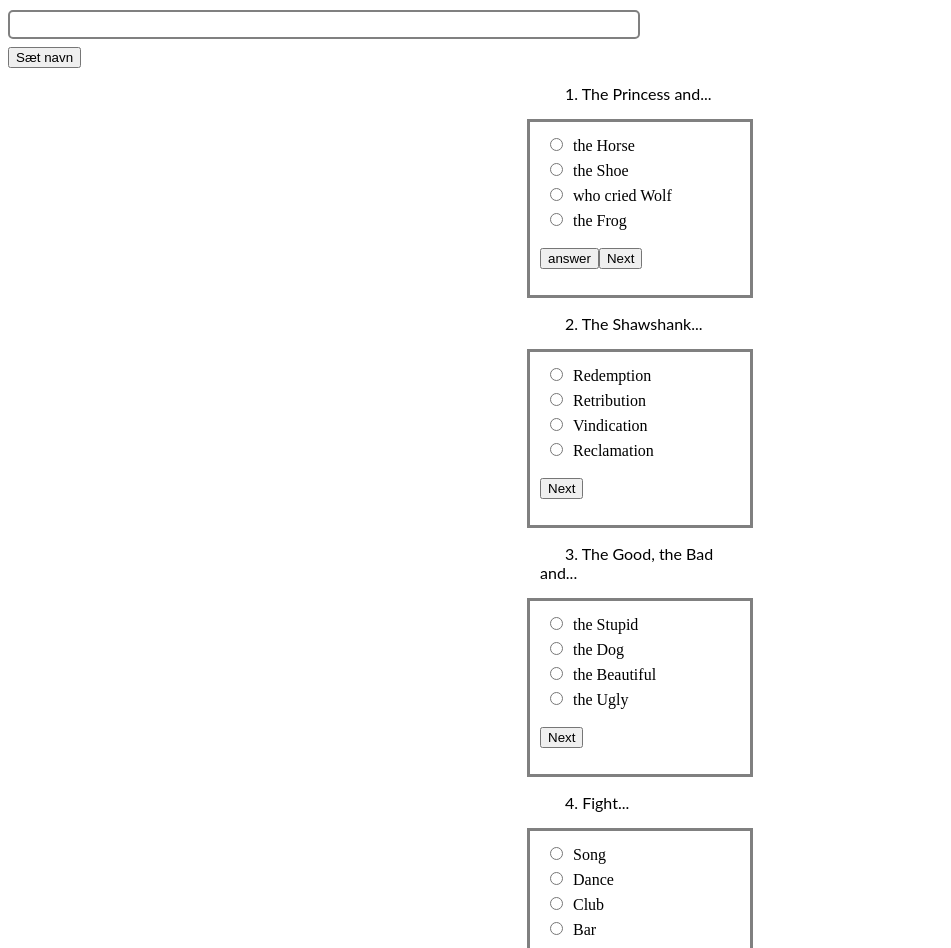
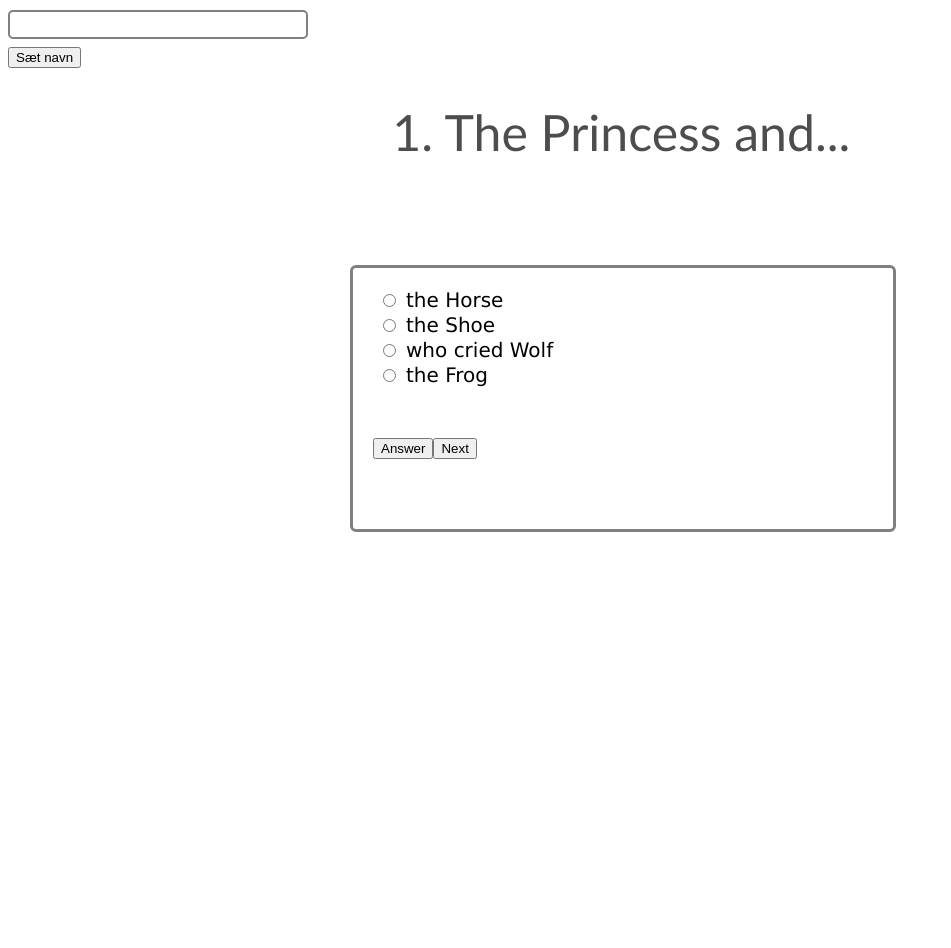
Before and after one commit to jisnjf/quiz, an Angular app: page / in a window 1280 px wide. Shown: the part 84-1032 px from the top of the page, without its empty margins (0-951 px from the left). After the commit the page ends 800 px from the top, so only its background shows below. Built offline with nearby package versions, Linux system fonts and the light colour scheme.

Commit message:
3 files modified

```diff
--- a/src/app/app.component.css
+++ b/src/app/app.component.css
@@ -1,22 +1,32 @@
 p {
-  font-family: Lato;
+  font-family: 'Gill Sans', 'Gill Sans MT', Calibri, 'Trebuchet MS', sans-serif;
+  font-size: 50px;
 }
+
 
 .sporgsmaal {
   margin: auto;
-  width: 200px;
-  border: 3px;
-  padding: 0px;
-  text-align: left;
-  text-indent: 25px
+  width: 600px;
+  text-align: center;
+  text-indent: 25px;
+  color: rgb(77, 77, 77);
+  position: fixed;
+  right: 29%;
+  bottom: 63%;
 }
 
 .radio {
- margin: auto;
-  width: 200px;
+  width: 500px;
   border: 3px solid gray;
-  padding: 010px;
+  padding: 20px;
   text-align: left;
+  position: fixed;
+  right: 30%;
+  bottom: 23%;
+  font-family: 'Lucida Sans', 'Lucida Sans Regular', 'Lucida Grande', 'Lucida Sans Unicode', Geneva, Verdana, sans-serif;
+  font-size: 20px;
+  border-radius: 6px;
+  margin: auto;
 }
 
 input[type=radio] {
@@ -26,7 +36,7 @@
 
 
 input[type=text] {
-  width: 50%;
+  width: 300px;
   padding: 5px;
   margin: 8px 0px;
   box-sizing: border-box ;
--- a/src/app/app.component.html
+++ b/src/app/app.component.html
@@ -7,18 +7,20 @@
   <input type="text" id="name" [(ngModel)]="input" name="name"><br>
   <button type="button" (click)="SaveName()">Sæt navn</button>
 </form>
-<div *ngIf="correct" >
+<div *ngIf="correct ===true" >
 rigtigt!!!
-
 </div>
-<div class="sporgsmaal">
+<div *ngIf="correct ===false">
+  forkert!!!
+</div>
+<div *ngIf="questionIndex===1"class="sporgsmaal">
 <p>
   1. The Princess and...
 </p>
 <!-- Svar muligheder -->
 </div>
 
-<div class="radio">
+<div *ngIf="questionIndex===1"class="radio">
 <form >
   <input type="radio" value="1" (click)="setSelected(1)" >
   <label for="wrong">the Horse</label><br>
@@ -30,18 +32,18 @@
   <label for="right">the Frog</label>
 
   <p>
-    <button (click)="submit(1)"> answer</button>
+    <button (click)="submit(1)"> Answer</button>
     <button (click)="next()">Next</button>
     </p>
 </form>
 </div>
-<div class="sporgsmaal">
+<div *ngIf="questionIndex===2"class="sporgsmaal">
 <p>
   2. The Shawshank...
 </p>
 <!-- Svar muligheder -->
 </div>
-<div class="radio">
+<div *ngIf="questionIndex===2"class="radio">
 <form >
   <input type="radio" value="1" (click)="setSelected(1)" >
   <label for="right">Redemption</label><br>
@@ -51,16 +53,19 @@
   <label for="wrong">Vindication</label><br>
   <input type="radio" value="4"(click)="setSelected(4)">
   <label for="wrong">Reclamation</label>
-  <p><button (click)="submit(2)">Next</button></p>
+  <p>
+    <button (click)="submit(2)"> answer</button>
+    <button (click)="next()">Next</button>
+    </p>
 </form>
 </div>
-<div class="sporgsmaal">
+<div *ngIf="questionIndex===3"class="sporgsmaal">
 <p>
   3. The Good, the Bad and...
 </p>
 <!-- Svar muligheder -->
 </div>
-<div class="radio">
+<div *ngIf="questionIndex===3"class="radio">
 <form >
   <input type="radio" value="1" (click)="setSelected(1)" >
   <label for="wrong">the Stupid</label><br>
@@ -70,16 +75,19 @@
   <label for="wrong">the Beautiful</label><br>
   <input type="radio" value="4"(click)="setSelected(4)">
   <label for="right">the Ugly</label>
-  <p><button (click)="submit(3)">Next</button></p>
+  <p>
+    <button (click)="submit(3)"> answer</button>
+    <button (click)="next()">Next</button>
+    </p>
 </form>
 </div>
-<div class="sporgsmaal">
+<div *ngIf="questionIndex===4"class="sporgsmaal">
 <p>
   4. Fight...
 </p>
 <!-- Svar muligheder -->
 </div>
-<div class="radio">
+<div *ngIf="questionIndex===4"class="radio">
 <form >
   <input type="radio" value="1" (click)="setSelected(1)" >
   <label for="wrong">Song</label><br>
@@ -89,16 +97,19 @@
   <label for="right">Club</label><br>
   <input type="radio" value="4"(click)="setSelected(4)">
   <label for="wrong">Bar</label>
-  <p><button (click)="submit(4)">Next</button></p>
+  <p>
+    <button (click)="submit(4)"> answer</button>
+    <button (click)="next()">Next</button>
+    </p>
 </form>
 </div>
-<div class="sporgsmaal">
+<div *ngIf="questionIndex===5"class="sporgsmaal">
 <p>
   5. Forrest...
 </p>
 <!-- Svar muligheder -->
 </div>
-<div class="radio">
+<div *ngIf="questionIndex===5"class="radio">
 <form >
   <input type="radio" value="1" (click)="setSelected(1)" >
   <label for="wrong">Dump</label><br>
@@ -108,6 +119,9 @@
   <label for="wrong">Run</label><br>
   <input type="radio" value="4"(click)="setSelected(4)">
   <label for="wrong">Rump</label>
-  <p><button (click)="submit(5)">Next</button></p>
+  <p>
+    <button (click)="submit(5)"> answer</button>
+    <button (click)="next()">Next</button>
+    </p>
 </form>
 </div>
--- a/src/app/app.component.ts
+++ b/src/app/app.component.ts
@@ -10,9 +10,9 @@
   name = '';
   // En string som lige nu er tom, men som lytter på hvad brugeren taster i inputfeltet
   input= '';
-
+questionIndex=1;
 selected=0;
-correct=false;
+correct:boolean;
   SaveName() {
     //Navnet sættes til at være ligemed det som brugeren taster ind i inputfeltet.
     this.name= this.input;
@@ -33,15 +33,19 @@
 if(this.selected=== this.answers()[question]) {
 this.correct=true;
 }
+else{
+  this.correct=false;
+}
 }
 
 next(){
-
+  this.correct=null;
+  this.questionIndex=this.questionIndex+1;
 }
 
 answers(){
 
-  return [4,1,4,3,2];
+  return [0,4,1,4,3,2];
 }
   constructor()
 {
```
